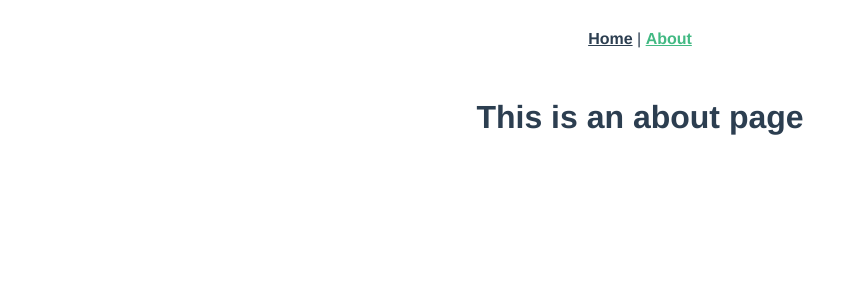
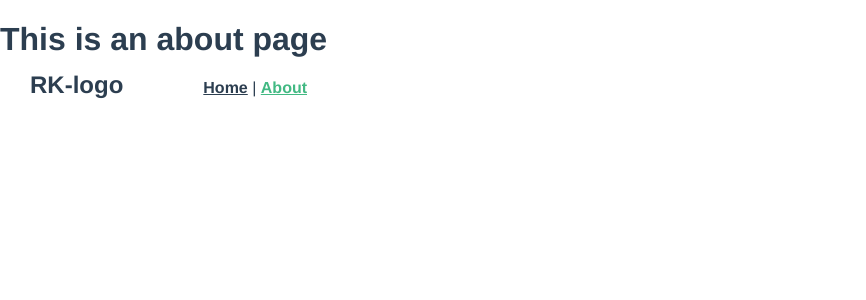
Before and after one commit to keinronald/portfolio, a Vue app: page /about in a window 1280 px wide. Shown: the top 300 px of the page, without its empty margins (0-866 px from the left). Built offline with nearby package versions, Linux system fonts and the light colour scheme.

Commit message:
implement new navigation (#3)
Co-authored-by: Ronald Keinberger <ronald.keinberger@vendevio.com>

```diff
--- a/src/App.vue
+++ b/src/App.vue
@@ -1,9 +1,6 @@
 <template>
   <div id="app">
-    <div id="nav">
-      <router-link to="/">Home</router-link> |
-      <router-link to="/about">About</router-link>
-    </div>
+    <roke-nav />
     <router-view />
   </div>
 </template>
@@ -13,20 +10,15 @@
   font-family: Avenir, Helvetica, Arial, sans-serif;
   -webkit-font-smoothing: antialiased;
   -moz-osx-font-smoothing: grayscale;
-  text-align: center;
   color: #2c3e50;
+
 }
 
-#nav {
-  padding: 30px;
 
-  a {
-    font-weight: bold;
-    color: #2c3e50;
-
-    &.router-link-exact-active {
-      color: #42b983;
-    }
-  }
+</style>
+<script>
+import RokeNav from "@/components/RokeNav";
+export default {
+  components: { RokeNav },
 }
-</style>
+</script>
--- /dev/null
+++ b/src/components/RokeNav.vue
@@ -0,0 +1,62 @@
+<template>
+  <nav class="nav" :class="{ 'nav--scrolled': !onTop }">
+    <div class="container">
+      <h2>RK-logo</h2>
+      <router-link to="/">Home</router-link> |
+      <router-link to="/about">About</router-link>
+    </div>
+  </nav>
+</template>
+
+<script>
+export default {
+  name: "RokeNav",
+  data() {
+    return {
+      onTop: true,
+    };
+  },
+  methods: {
+    handleScroll() {
+      this.onTop = window.pageYOffset === 0;
+    },
+  },
+
+  created: function () {
+    window.addEventListener("scroll", this.handleScroll);
+  },
+  destroyed: function () {
+    window.removeEventListener("scroll", this.handleScroll);
+  },
+};
+</script>
+
+<style lang="scss" scoped>
+.nav {
+  position: fixed;
+  padding: 30px;
+  width: 100%;
+  -webkit-transition: all 250ms ease-in-out;
+  transition: all 250ms ease-in-out;
+
+  h2 {
+    display: inline-block;
+    padding-right: 5rem;
+  }
+
+  a {
+    font-weight: bold;
+    color: #2c3e50;
+
+    &.router-link-exact-active {
+      color: #42b983;
+    }
+  }
+
+  &--scrolled {
+    background-color: white;
+    box-shadow: 0 8px 32px 0 rgba(146, 146, 146, 0.37);
+    padding: 5px 30px;
+  }
+}
+</style>
```
